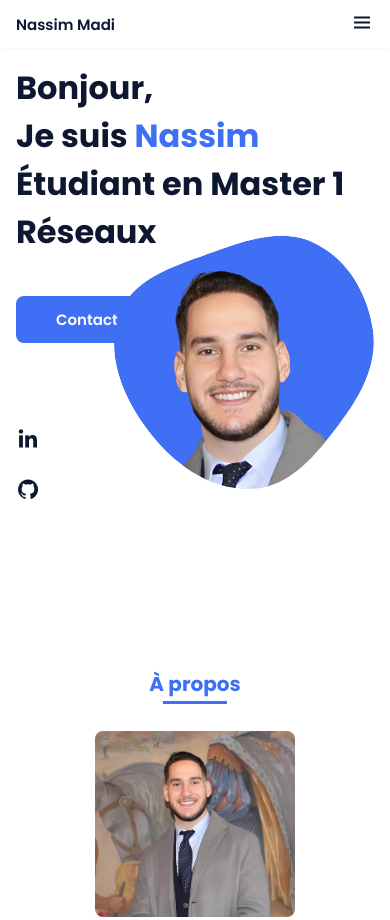
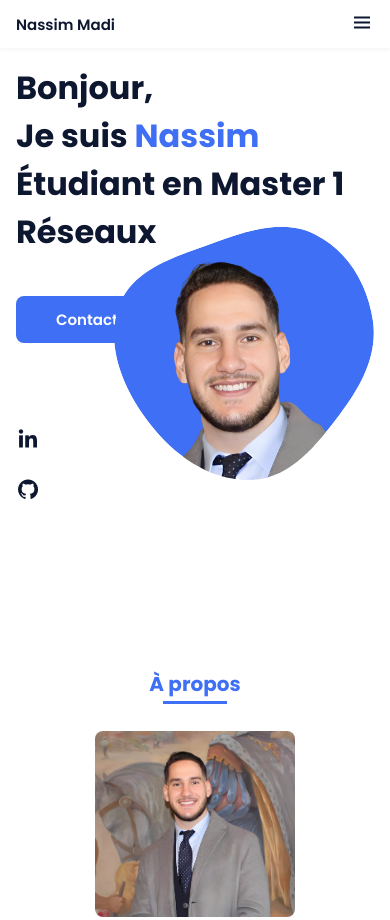
Before and after one commit to nassimug/portfolio, a plain HTML site: page index.html in a window 390 px wide. Shown: the top 920 px of the page. Drawn offline with nearby package versions, Linux system fonts and the light colour scheme.

Commit message:
styles.css

```diff
--- a/assets/css/styles.css
+++ b/assets/css/styles.css
@@ -618,7 +618,7 @@ body {
 /* Par exemple, pour les écrans de moins de 768 pixels de largeur */
 @media only screen and (max-width: 768px) {
     .home__img {
-        margin-top: 20px; /* Ajustez cette valeur selon vos besoins */
+        margin-top: 2px; /* Ajustez cette valeur selon vos besoins */
         display: flex;
         justify-content: center;
     }
```
